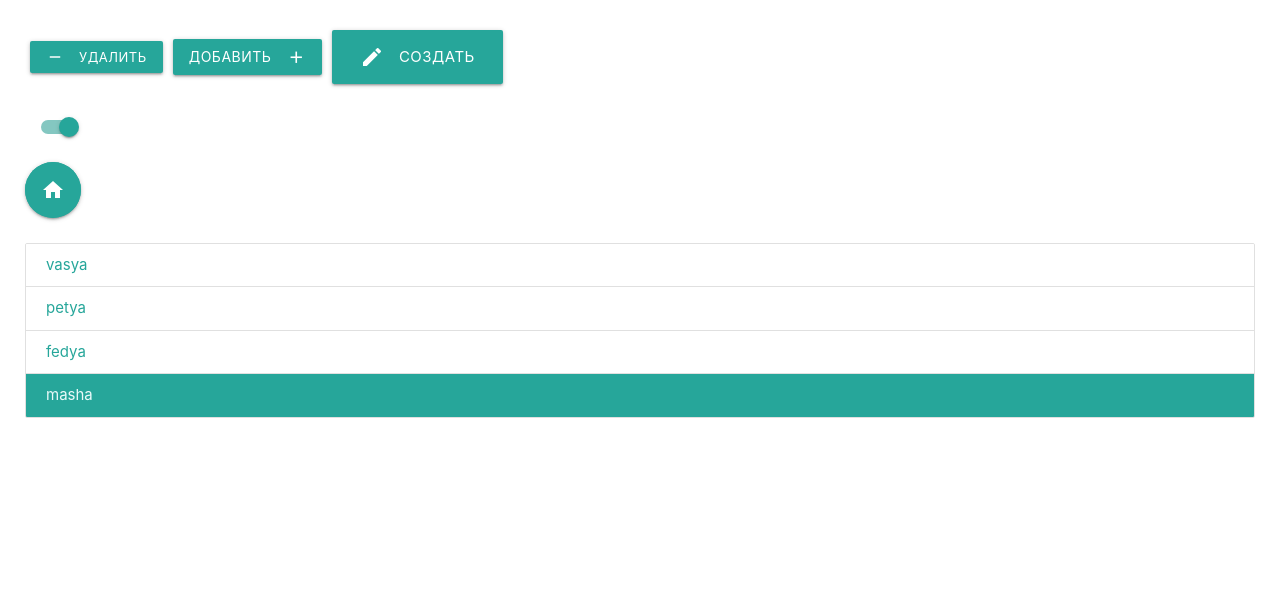
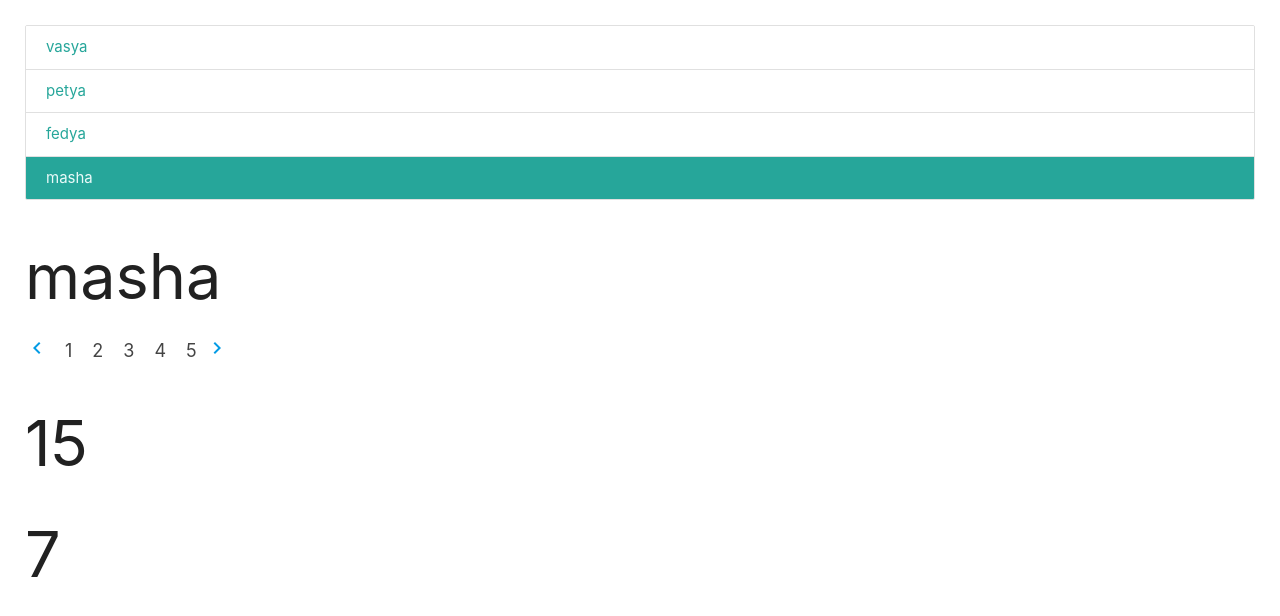
Before and after one commit to Yuriyzhdanov/component-library, a Vue app: page / in a window 1280 px wide. Shown: the top 616 px of the page. Built offline with nearby package versions, Linux system fonts and the light colour scheme.

Commit message:
Implemented: pagination

```diff
--- a/src/App.vue
+++ b/src/App.vue
@@ -5,17 +5,28 @@ import MSwitch from '@/components/MSwitch.vue'
 import MFAB from './components/MFAB.vue'
 import MDropdown from './components/MDropdown.vue'
 import MLinks from './components/MLinks.vue'
+import MPagination from './components/MPagination.vue'
 
 export default {
-  components: { MButton, MSwitch, MBreadcrumbs, MFAB, MDropdown, MLinks },
+  components: {
+    MButton,
+    MSwitch,
+    MBreadcrumbs,
+    MFAB,
+    MDropdown,
+    MLinks,
+    MPagination,
+  },
 
   data() {
     return {
-      isAgeConfirmed: false,
-      hasNewMessage: true,
-      isLoggedIn: true,
+      // isAgeConfirmed: false,
+      // hasNewMessage: true,
+      // isLoggedIn: true,
       users: ['vasya', 'petya', 'fedya', 'masha'],
       selectedUser: 'masha',
+      totalPages: 15,
+      currentPage: 7,
     }
   },
 
@@ -29,44 +40,18 @@ export default {
 
 <template>
   <section>
-    <!-- <article>
-      <MBreadcrumbs />
-    </article>
-
     <article>
-      <MButton :is-disabled="isButtonDisabled" @click="users.push({})" />
-      <MButton />
-    </article>
-
-    <article>
-      <MSwitch v-model="hasNewMessage" />
-
-    </article>
-
-  -->
-
-    <!--
-    <article>
-      <MDropdown v-if="isLoggedIn" />
+      <MLinks :list-available="users" v-model="selectedUser" />
     </article>
     <article>
-      <MButtonCloud />
-    </article> -->
-
-    <article>
-      <MButton size="small" caption="Удалить" icon="remove" />
-      <MButton caption="Добавить" icon="add" :isIconRight="true" />
-      <MButton size="large" caption="Создать" icon="create" />
-    </article>
-    <article></article>
-    <article>
-      <MSwitch v-model="isLoggedIn" />
+      <h1>{{ selectedUser }}</h1>
     </article>
     <article>
-      <MFAB icon="home" v-model="hasNewMessage" :is-show="isLoggedIn" />
+      <MPagination :total-pages="totalPages" v-model="currentPage" />
     </article>
     <article>
-      <MLinks :list-available="users" v-model="selectedUser" />
+      <h1>{{ totalPages }}</h1>
+      <h1>{{ currentPage }}</h1>
     </article>
   </section>
 </template>
--- /dev/null
+++ b/src/components/MPagination.vue
@@ -0,0 +1,65 @@
+<script>
+export default {
+  props: ['modelValue', 'totalPages'],
+
+  emits: ['update:model-value'],
+
+  data() {
+    return {
+      left: 0,
+    }
+  },
+
+  watch: {
+    left(newValue) {
+      this.$refs.elUl.scrollTo({ left: newValue, behavior: 'smooth' })
+    },
+  },
+}
+</script>
+
+<template>
+  <div class="container-pagination">
+    <div class="disabled">
+      <a href="#!" @click="left -= 100"
+        ><i class="material-icons">chevron_left</i></a
+      >
+    </div>
+    <ul ref="elUl" class="pagination">
+      <li
+        v-for="page of totalPages"
+        class="waves-effect"
+        :class="page === modelValue && 'waves-light teal lighten-2 active'"
+      >
+        <a href="#!" @click="$emit('update:model-value', page)">{{ page }}</a>
+      </li>
+    </ul>
+    <div class="waves-effect">
+      <a href="#!" @click="left += 100"
+        ><i class="material-icons">chevron_right</i></a
+      >
+    </div>
+  </div>
+</template>
+<!-- <li class="waves-light teal lighten-2 active">
+  <a href="#!">1</a>
+</li> -->
+
+<style scoped>
+.container-pagination {
+  width: 210px;
+  white-space: nowrap;
+}
+.container-pagination > div {
+  display: inline-block;
+  width: 30px;
+  vertical-align: top;
+}
+.container-pagination > ul {
+  margin: 0;
+  vertical-align: top;
+  overflow: hidden;
+  display: inline-block;
+  width: calc(100% - 30px * 2);
+}
+</style>
```
